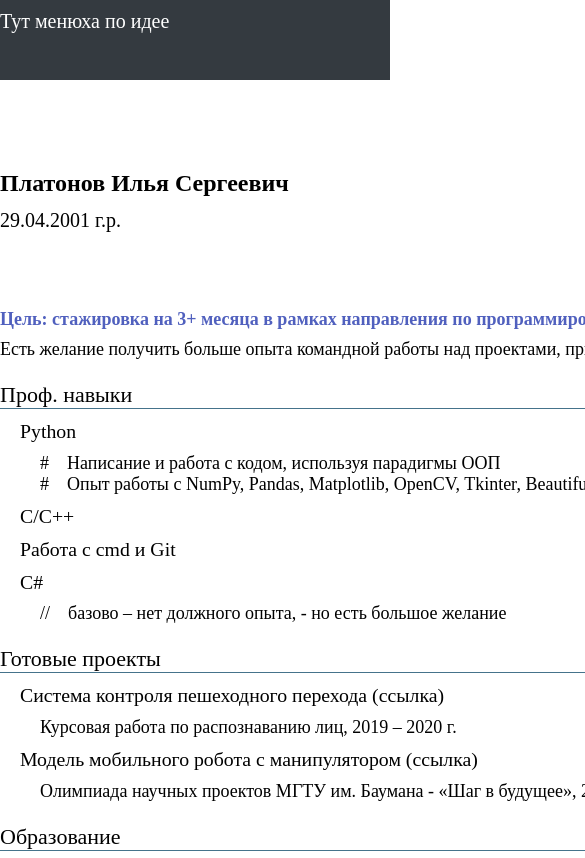
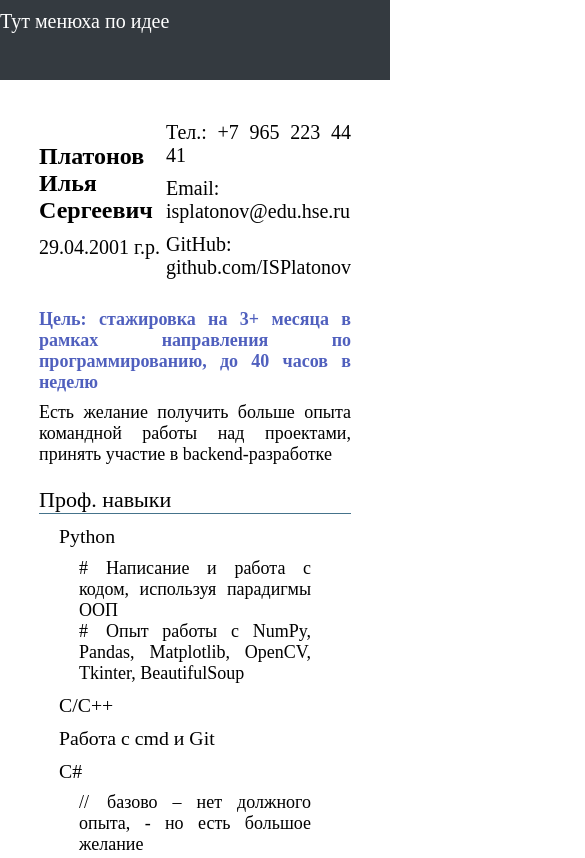
Before and after one commit to ISPlatonov/CV, a plain HTML site: page index.html in a window 390 px wide. Shown: the top 858 px of the page, 585 px wide, since content can reach past the window. Drawn offline with Linux system fonts and the light colour scheme.

Commit message:
made the site mobile friendly

```diff
--- a/index.html
+++ b/index.html
@@ -15,6 +15,8 @@
             padding: 0;
             margin: 0;
         }
+
+
 
         body {
             font-size: 20px;
@@ -43,11 +45,12 @@
         footer {
             background-color: rgb(52, 58, 64);
             height: 2em;
-            width: 100%;
             margin-left: 0;
             margin-top: 60px;
             color: white;
             bottom: 0;
+            width: 100%;
+            z-index: 1;
         }
 
         content {
@@ -60,7 +63,7 @@
             font-size: 0.9em;
         }
 
-        .main {
+        main {
             width: 910px;
             margin: 0 auto;
             text-align: justify;
@@ -126,6 +129,13 @@
             content: "•";
             margin-right: 1em;
         }
+
+        @media screen and (max-width: 980px) {
+            main {
+                width: 80%;
+            }
+        }
+
     </style>
 </head>
 
@@ -134,7 +144,7 @@
         <p>Тут менюха по идее</p>
     </header>
 
-    <div class="main">
+    <main>
         <div id="contact_info">
             <div>
                 <p style="font-size: 24px;">
@@ -234,7 +244,7 @@
         <div style="height: auto;">
 
         </div>
-    </div>
+    </main>
 
     <footer>
         <p>Тут должен быть подвал</p>
```
